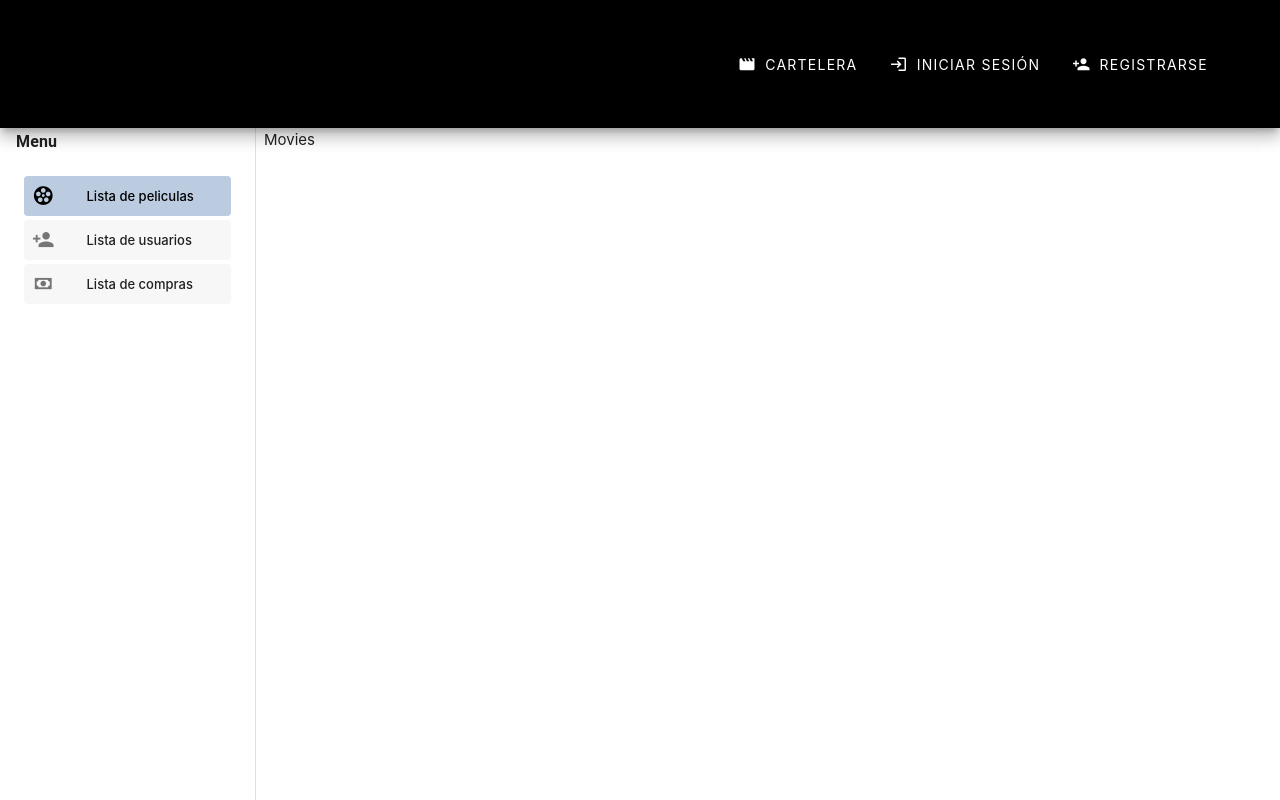
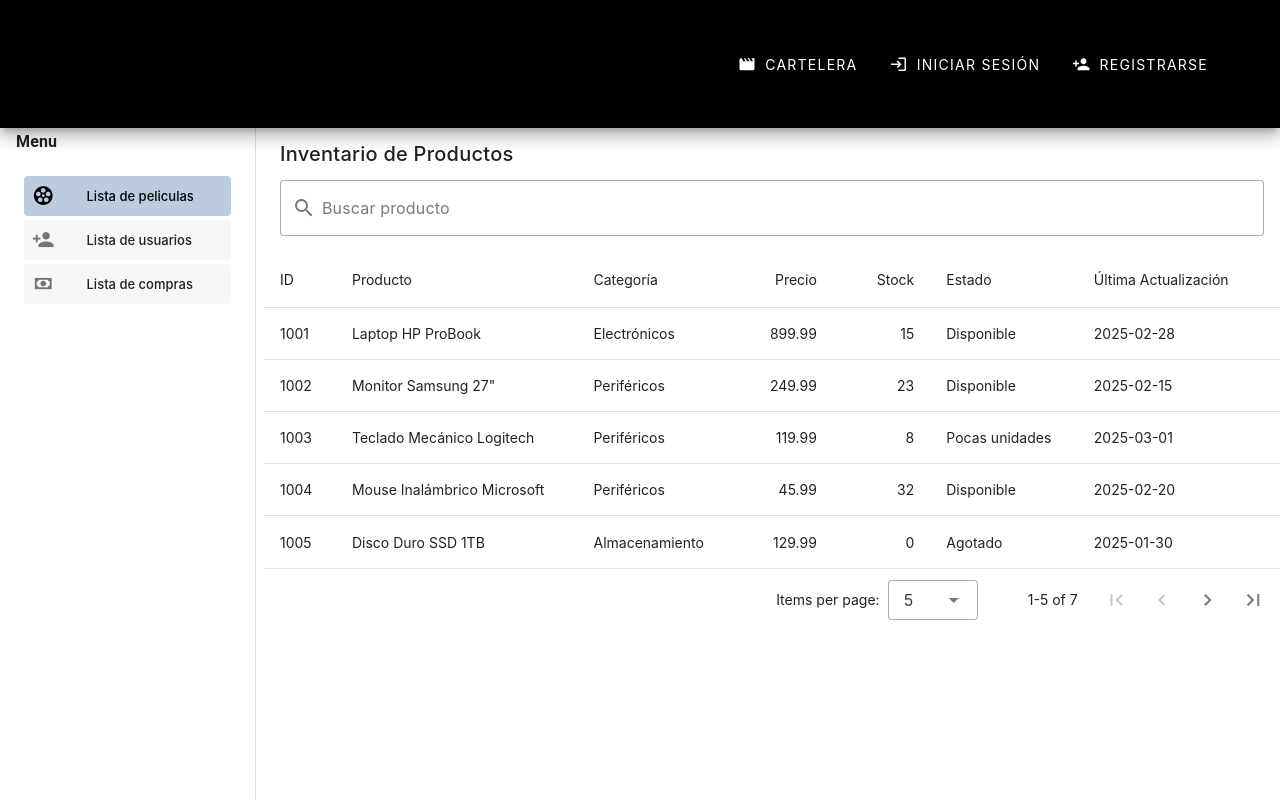
Before and after one commit to CorreaJose13/CinePlus, a Vue app in the folder front-end/: page /movies in a window 1280 px wide. Built offline with nearby package versions, Linux system fonts and the light colour scheme; the HTML template or start-up script is replaced by a standard one; what v-phone-input would draw is missing.

Commit message:
add movie list component

```diff
--- /dev/null
+++ b/front-end/src/components/GeneralTable.vue
@@ -0,0 +1,71 @@
+<script setup lang="ts">
+import { ref, defineProps } from 'vue'
+import type { GenericItem, TableHeader } from '@/types/types'
+
+const props = defineProps({
+  // Título del componente
+  title: {
+    type: String,
+    default: 'Tabla',
+  },
+  // Etiqueta para el campo de búsqueda
+  searchLabel: {
+    type: String,
+    default: 'Search',
+  },
+  // Encabezados de la tabla
+  headers: {
+    type: Array as () => TableHeader[],
+    required: true,
+  },
+  // Elementos a mostrar en la tabla
+  items: {
+    type: Array as () => GenericItem[],
+    required: true,
+  },
+  // Estado de carga
+  loading: {
+    type: Boolean,
+    default: false,
+  },
+  // Elementos por página
+  itemsPerPage: {
+    type: Number,
+    default: 10,
+  },
+  // Propiedades del pie de página
+  footerProps: {
+    type: Object,
+    default: () => ({
+      'items-per-page-options': [5, 10, 15, 20, -1],
+      'show-current-page': true,
+      'show-first-last-page': true,
+    }),
+  },
+})
+const search = ref('')
+</script>
+
+<template>
+  <v-card :title="props.title" flat>
+    <template v-slot:text>
+      <v-text-field
+        v-model="search"
+        :label="props.searchLabel"
+        prepend-inner-icon="mdi-magnify"
+        variant="outlined"
+        hide-details
+        single-line
+      ></v-text-field>
+    </template>
+
+    <v-data-table
+      :headers="props.headers"
+      :items="props.items"
+      :search="search"
+      :loading="props.loading"
+      :items-per-page="props.itemsPerPage"
+      :footer-props="props.footerProps"
+    ></v-data-table>
+  </v-card>
+</template>
--- a/front-end/src/components/ListMovies.vue
+++ b/front-end/src/components/ListMovies.vue
@@ -1,3 +1,119 @@
+<script setup lang="ts">
+import { ref, onMounted } from 'vue';
+import GeneralTable from '@/components/GeneralTable.vue';
+import type { TableHeader } from '@/types/types';
+
+interface Product {
+  id: number;
+  name: string;
+  category: string;
+  price: number;
+  stock: number;
+  status: string;
+  lastUpdated: string;
+}
+
+const loading = ref<boolean>(true);
+
+const headers = ref<TableHeader[]>([
+  { title: 'ID', key: 'id', sortable: true },
+  { title: 'Producto', key: 'name', sortable: true },
+  { title: 'Categoría', key: 'category', sortable: true },
+  { title: 'Precio', key: 'price', sortable: true, align: 'end' },
+  { title: 'Stock', key: 'stock', sortable: true, align: 'end' },
+  { title: 'Estado', key: 'status', sortable: true },
+  { title: 'Última Actualización', key: 'lastUpdated', sortable: true },
+]);
+
+const products = ref<Product[]>([]);
+
+onMounted(async () => {
+  try {
+    // Simular llamada a API
+    await new Promise(resolve => setTimeout(resolve, 1200));
+
+    // Datos de ejemplo
+    products.value = [
+      {
+        id: 1001,
+        name: 'Laptop HP ProBook',
+        category: 'Electrónicos',
+        price: 899.99,
+        stock: 15,
+        status: 'Disponible',
+        lastUpdated: '2025-02-28',
+      },
+      {
+        id: 1002,
+        name: 'Monitor Samsung 27"',
+        category: 'Periféricos',
+        price: 249.99,
+        stock: 23,
+        status: 'Disponible',
+        lastUpdated: '2025-02-15',
+      },
+      {
+        id: 1003,
+        name: 'Teclado Mecánico Logitech',
+        category: 'Periféricos',
+        price: 119.99,
+        stock: 8,
+        status: 'Pocas unidades',
+        lastUpdated: '2025-03-01',
+      },
+      {
+        id: 1004,
+        name: 'Mouse Inalámbrico Microsoft',
+        category: 'Periféricos',
+        price: 45.99,
+        stock: 32,
+        status: 'Disponible',
+        lastUpdated: '2025-02-20',
+      },
+      {
+        id: 1005,
+        name: 'Disco Duro SSD 1TB',
+        category: 'Almacenamiento',
+        price: 129.99,
+        stock: 0,
+        status: 'Agotado',
+        lastUpdated: '2025-01-30',
+      },
+      {
+        id: 1006,
+        name: 'Memoria RAM 16GB DDR4',
+        category: 'Componentes',
+        price: 89.99,
+        stock: 14,
+        status: 'Disponible',
+        lastUpdated: '2025-02-10',
+      },
+      {
+        id: 1007,
+        name: 'Tarjeta Gráfica NVIDIA RTX 4060',
+        category: 'Componentes',
+        price: 599.99,
+        stock: 5,
+        status: 'Pocas unidades',
+        lastUpdated: '2025-02-25',
+      },
+    ];
+  } catch (error) {
+    console.error('Error al cargar productos:', error);
+  } finally {
+    loading.value = false;
+  }
+});
+</script>
 <template>
-  Movies
+  <div>
+    <GeneralTable
+      title="Inventario de Productos"
+      search-label="Buscar producto"
+      :headers="headers"
+      :items="products"
+      :loading="loading"
+      :items-per-page="5"
+    />
+  </div>
 </template>
--- /dev/null
+++ b/front-end/src/types/types.ts
@@ -0,0 +1,56 @@
+export interface GenericItem {
+  [key: string]: string | number | boolean
+}
+
+export interface Movie {
+  text: string
+}
+
+export interface User {
+  text: string
+}
+
+export interface Purchase {
+  text: string
+}
+
+export interface MenuItem {
+  text: string
+  icon: string
+  action: string
+}
+
+export interface CustomStyle {
+  fieldName: string
+  fieldValue: string | number
+  class: (value: string | number | boolean) => string
+}
+
+export type FormField = {
+  id: string
+  label: string
+  placeholder: string
+  type: string
+  rules?: ((value: string) => boolean | string)[]
+  required?: boolean
+  dense?: boolean
+  clearable?: boolean
+  prependIcon?: string
+  appendIcon?: string
+}
+
+export type FormProps = {
+  titleForm: string
+  fields: FormField[]
+  submitButtonText?: string
+  cancelButtonText?: string
+  showCancelButton?: boolean
+  loading?: boolean
+}
+
+export type TableHeader = {
+  align?: 'start' | 'center' | 'end'
+  key: string
+  sortable?: boolean
+  title: string
+}
```
